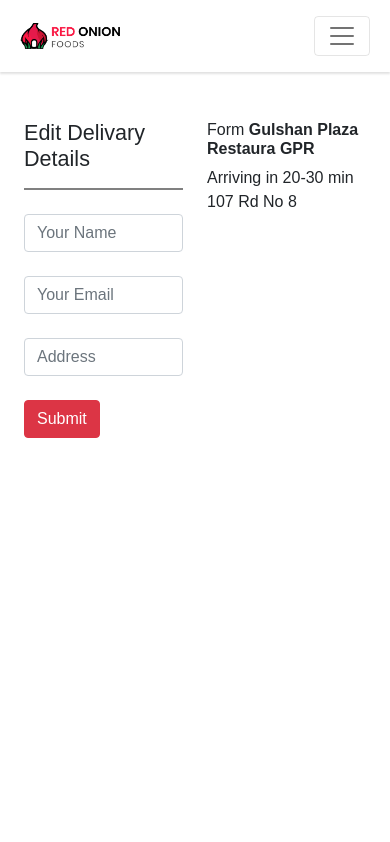
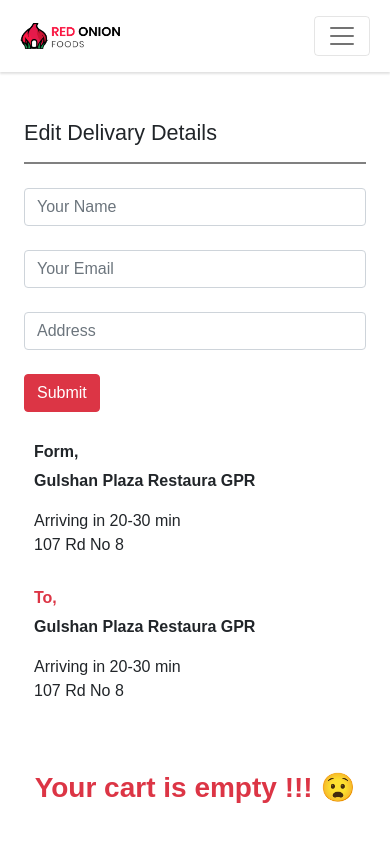
Before and after one commit to Emoncr/Red-Onion, a React (Vite) app: page /cart in a window 390 px wide. Shown: the top 842 px of the page. Built offline with nearby package versions, Linux system fonts and the light colour scheme; a web font is replaced by a local one.

Commit message:
cart item price calculation done

```diff
--- /dev/null
+++ b/src/Components/Calculate Pricing/Pricing.jsx
@@ -0,0 +1,93 @@
+import React, { useContext } from "react";
+import "./pricing.css";
+import { CartContext } from "../../Contexts/cartContext";
+
+const Pricing = () => {
+  const { cart, tax, delivery } = useContext(CartContext);
+
+  //CALCULATE PRICE OF FOOD ITEM===========//
+  const subTotalPrice = cart.reduce((total, foodItem) => {
+    const foodPrice = foodItem.price * foodItem.quantity;
+    return total + foodPrice;
+  }, 0);
+
+  let newSubTotal = parseFloat(subTotalPrice.toFixed(2));
+
+  const TaxPrice = parseFloat((subTotalPrice * tax).toFixed(2));
+
+  let delivaryCost;
+
+  if (cart.length < 3) {
+    delivaryCost = delivery;
+  }
+  if (cart.length === 0) {
+    delivaryCost = delivery - delivery;
+  }
+  if (cart.length >= 3) {
+    delivaryCost = delivery - 1;
+  }
+
+  let grandTotal = parseFloat(
+    (delivaryCost + subTotalPrice + TaxPrice).toFixed(2)
+  );
+
+  return (
+    <div>
+      {cart.length === 0 ? (
+          <p className=" empty_cart_msg"> Your cart is empty !!! &#128551;</p>
+      ) : (
+        <div className="content_container">
+          {/* SUB TOTAL SECTION CODE  */}
+          <div className="amount_container">
+            <div className="pricing_name fw-normal pricing">
+              <p>
+                Sub Total *<span>{cart.length} item</span>{" "}
+              </p>
+            </div>
+            <div className="price_area pricing">
+              <p>${newSubTotal}</p>
+            </div>
+          </div>
+
+          {/* TAX SECTION CODE  */}
+          <div className="amount_container">
+            <div className="pricing_name fw-normal pricing">
+              <p>Tax</p>
+            </div>
+            <div className="price_area pricing">
+              <p>${TaxPrice}</p>
+            </div>
+          </div>
+
+          {/* DELIVARY SECTION CODE  */}
+          <div className="amount_container">
+            <div className="pricing_name fw-normal pricing">
+              <p>Delivery fee</p>
+            </div>
+            <div className="price_area pricing">
+              {cart.length >= 5 ? (
+                <p style={{ color: "#dc3545", fontWeight: 700 }}>
+                  Delivary Free
+                </p>
+              ) : (
+                <p>${delivaryCost}</p>
+              )}
+            </div>
+          </div>
+
+          {/* total price SECTION CODE  */}
+          <div className="amount_container total_price">
+            <div className="pricing_name fw-bold   pricing">
+              <p>Total</p>
+            </div>
+            <div className="fw-bold  price_area pricing">
+              <p>${grandTotal}</p>
+            </div>
+          </div>
+        </div>
+      )}
+    </div>
+  );
+};
+
+export default Pricing;
--- /dev/null
+++ b/src/Components/Calculate Pricing/pricing.css
@@ -0,0 +1,39 @@
+.content_container{
+    max-width: 400px;
+}
+.amount_container{
+    display: flex;
+    flex-direction: row;
+    align-items: center;
+    justify-content: space-between;
+    padding: 0 20px;
+}
+.pricing p{
+    font-size: 16px;
+    color: #000;
+}
+.pricing_name p{
+    font-weight: 500;
+}
+.pricing_name span{
+    font-size: 14px;
+}
+.total_price p{
+    font-size: 20px;
+    color: #000;
+}
+.empty_cart_msg{
+    font-size: 28px ;
+    font-weight: 700;
+    color: #dc3545;
+    text-align: center;
+    margin-bottom: 0;
+}
+.emoji{
+    font-size: 80px !important;
+}
+@media only screen and (max-width: 600px) {
+    .content_container{
+       margin: 0 auto;
+    }
+  }
--- a/src/Components/Cart Details/CartDetails.jsx
+++ b/src/Components/Cart Details/CartDetails.jsx
@@ -3,6 +3,7 @@ import "./cart_details.css";
 import { FontAwesomeIcon } from "@fortawesome/react-fontawesome";
 import { faMinus, faPlus } from "@fortawesome/free-solid-svg-icons";
 import { CartContext } from "../../Contexts/cartContext";
+import Pricing from "../Calculate Pricing/Pricing";
 
 const CartDetails = ({ cartItem }) => {
   const { photo_url, food_id, food_name, price, quantity } = cartItem;
@@ -10,6 +11,7 @@ const CartDetails = ({ cartItem }) => {
   const { increaseQuantity, decreaseQuantity } = useContext(CartContext);
 
   return (
+    <>
       <div className="cart_details mt-3">
         <div className="cart_image">
           <img className=" cart_item_image" src={photo_url} alt="Food Image" />
@@ -47,6 +49,7 @@ const CartDetails = ({ cartItem }) => {
           </button>
         </div>
       </div>
+    </>
   );
 };
 
--- a/src/Components/Cart Details/cart_details.css
+++ b/src/Components/Cart Details/cart_details.css
@@ -1,31 +1,31 @@
-.cart_item_image{
+.cart_item_image {
   max-width: 100px;
 }
-.cart_details{
+.cart_details {
   display: flex;
   align-items: center;
   justify-content: flex-start;
   padding: 20px 20px;
   background-color: #f2f2f2;
-    max-width: 390px;
+  max-width: 420px;
   border-radius: 10px;
 }
 
-.cart_item_content{
+.cart_item_content {
   margin-left: 10px;
 }
-.cart_item_content h6{
+.cart_item_content h6 {
   font-size: 1.2rem;
   font-weight: 700;
   color: #333;
   max-width: 170px;
 }
-.cart_item_content .price{
+.cart_item_content .price {
   font-size: 1rem;
   color: red;
   font-weight: 700;
 }
-.cart_item_count{
+.cart_item_count {
   padding-left: 20px;
   /* min-width: 0px; */
   display: flex;
@@ -36,11 +36,18 @@ font-weight: 700;
 .product_count_btn {
   font-size: 1.2rem;
   font-weight: 700;
-    padding:0 10px;
+  padding: 0 10px;
 }
-.cart_pd_quantity{
+.cart_pd_quantity {
   font-size: 1.2rem;
   padding: 5px;
   font-weight: 700;
   color: #222;
 }
+
+@media only screen and (max-width: 600px) {
+  .cart_details {
+    justify-content: center;
+    margin: 0 auto;
+  }
+}
--- a/src/Components/Cart/Cart.jsx
+++ b/src/Components/Cart/Cart.jsx
@@ -3,6 +3,7 @@ import { useForm } from "react-hook-form";
 import "./cart.css";
 import CartDetails from "../Cart Details/CartDetails";
 import { CartContext } from "../../Contexts/cartContext";
+import Pricing from "../Calculate Pricing/Pricing";
 
 const Cart = () => {
   const [delivaryAddress, setdelivaryAddress] = useState([]);
@@ -17,7 +18,7 @@ const Cart = () => {
     setdelivaryAddress([...delivaryAddress, data]);
   };
 
-  const { cart } = useContext(CartContext);
+  const { cart, tax, delivery } = useContext(CartContext);
 
   return (
     <section className="cart_section pt-5 pb-5">
@@ -62,25 +63,45 @@ const Cart = () => {
               </form>
             </div>
           </div>
-
           <div className="col-xl-4 col cart_details_container">
             <div className="cart_item_container">
-              <h6>
-                Form{" "}
-                <strong className="font-weight-bold">
-                  Gulshan Plaza Restaura GPR
-                </strong>{" "}
-              </h6>
-              <p>
-                Arriving in 20-30 min <br />
-                107 Rd No 8
-              </p>
+              <div className="info_container">
+                <div className="resturent_details">
+                  <h6 className="fw-bold">Form,</h6>
+                  <p>
+                    <strong className="font-weight-bold name">
+                      Gulshan Plaza Restaura GPR
+                    </strong>
+                  </p>
+                  <p>
+                    Arriving in 20-30 min <br />
+                    107 Rd No 8
+                  </p>
+                </div>
+                <div className=" details_container customer_details">
+                  <h6 className="fw-bold" style={{color:"#dc3545"}}>To,</h6>
+                  <p>
+                    <strong className="font-weight-bold name">
+                      Gulshan Plaza Restaura GPR
+                    </strong>
+                  </p>
+                  <p>
+                    Arriving in 20-30 min <br />
+                    107 Rd No 8
+                  </p>
+                </div>
+              </div>
               <div className="cart_details_container mt-3">
                 <div className="cart_details_inner mt-4">
                   {cart &&
                     cart.map((cartPd) => (
                       <CartDetails key={cartPd.food_id} cartItem={cartPd} />
                     ))}
+                </div>
+              </div>
+              <div className="pricing_section">
+                <div className="pricing_container mt-5">
+                  {<Pricing />}
                 </div>
               </div>
             </div>
--- a/src/Components/Cart/cart.css
+++ b/src/Components/Cart/cart.css
@@ -2,5 +2,35 @@
     border-bottom:2px solid gray;
 }
 .from_container{
-    max-width: 600px;
+    max-width: 700px;
 }
+.info_container{
+    display: flex;
+    align-items: center;
+    justify-content: space-between;
+}
+.resturent_details{
+    padding:0 10px;
+}
+.customer_details{
+    padding:0 10px;
+}
+@media only screen and (max-width: 600px) {
+    .cart_section .section_inner .row{
+        display: flex;
+        flex-direction: column;
+    }
+    .cart_details_container{
+        margin-top: 30px;
+    }
+  }
+
+  @media only screen and (max-width: 482px) {
+    .info_container{
+flex-direction: column;
+        align-items: flex-start;
+    }
+    .customer_details{
+        margin-top: 15px;
+    }
+  }
--- a/src/Components/Header/Header.jsx
+++ b/src/Components/Header/Header.jsx
@@ -9,7 +9,6 @@ import { CartContext } from "../../Contexts/cartContext";
 const Header = () => {
   const { cart } = useContext(CartContext);
 
-  console.log(cart);
   return (
     <nav className="navbar navbar-expand-lg navbar-light bg-white px-2 py-3">
       <div className="container-fluid d-flex">
--- a/src/reducers/cartReducer.jsx
+++ b/src/reducers/cartReducer.jsx
@@ -1,21 +1,17 @@
 export const initialState = {
   cart: [],
-  total_amount: "",
-  shipping: "",
+  delivery: 2,
+  tax: 0.1,
 };
 
 export const cartReducer = (state, action) => {
   switch (action.type) {
-
-
     //=======HANDLE ADD TO CART FUNCTIONALITY==========//
     case "ADD_TO_CART":
       const { food, quantity, setQuantity } = action.payload;
       const updateQuantityItem = { ...food, quantity };
       const cartAry = state.cart;
       const isItemExist = cartAry.find((item) => item.food_id === food.food_id);
-
-
 
       //===HANDLE EXISTING FOOD ITEM===//
       if (isItemExist) {
@@ -28,14 +24,11 @@ export const cartReducer = (state, action) => {
           }
         });
         return { ...state, cart: updateItemQuantity };
-      } else {
+      }
+      else {
         const cartItem = [...cartAry, updateQuantityItem];
         return { ...state, cart: cartItem };
       }
-
-
-
-
 
     //HANDLE CART ITEM PLUS QUANTITY BUTTON CLICKED
     case "INCREASED":
@@ -51,10 +44,6 @@ export const cartReducer = (state, action) => {
         }
       });
       return { ...state, cart: increasedQuantity };
-
-
-
-
 
     //HANDLE CART ITEM MINUS QUANTITY BUTTON CLICKED
     case "DECREASED":
```
Lines whose indentation alone changed are shown as unchanged.
